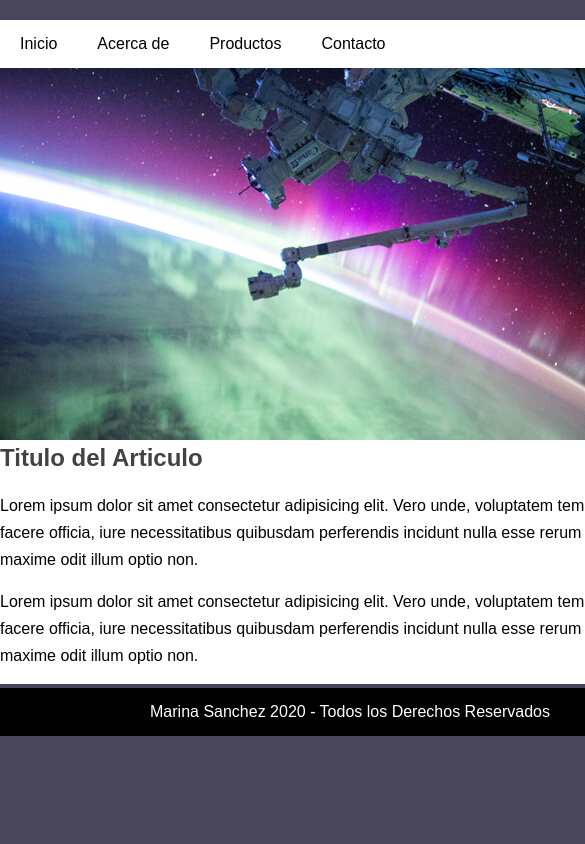
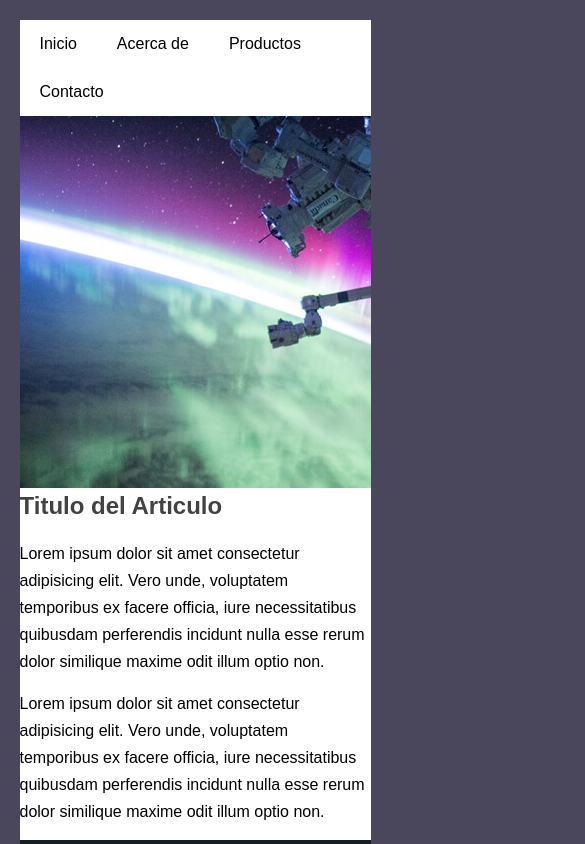
Before and after one commit to Marinasanz14/ResponsiveWebDesign, a plain HTML site: page index.html in a window 390 px wide. Shown: the top 844 px of the page, 585 px wide, since content can reach past the window. Drawn offline with Linux system fonts and the light colour scheme.

Commit message:
creando el esilos.css

```diff
--- a/css/estilos.css
+++ b/css/estilos.css
@@ -13,7 +13,8 @@ body {
 }
 
 .contenedor {
-    width: 1000px;
+    width: 90%;
+    max-width: 1000px;
     margin: 20px auto;
     overflow: hidden;
 }
@@ -49,7 +50,7 @@ header nav ul li a:hover {
 }
 
 .main {
-    width: 700px;
+    width: 70%;
     background: #fff;
     float: left;
 }
@@ -79,7 +80,7 @@ header nav ul li a:hover {
 }
 
 aside {
-    width: 300px;
+    width: 30%;
     background: #161f26;
     padding: 20px;
     color: #fff;
@@ -119,10 +120,26 @@ aside .widget p {
 }
 
 footer {
-    width: 700px;
+    width: 70%;
     overflow: hidden;
     background: #000;
     color: #fff;
     padding: 15px 0;
     text-align: center;
 }
+
+@media screen and (max-width:800px) {
+    .main {
+        width: 100%;
+
+    }
+
+    aside {
+        width: 100%;
+    }
+
+    footer {
+        width: 100%;
+    }
+
+}
```
